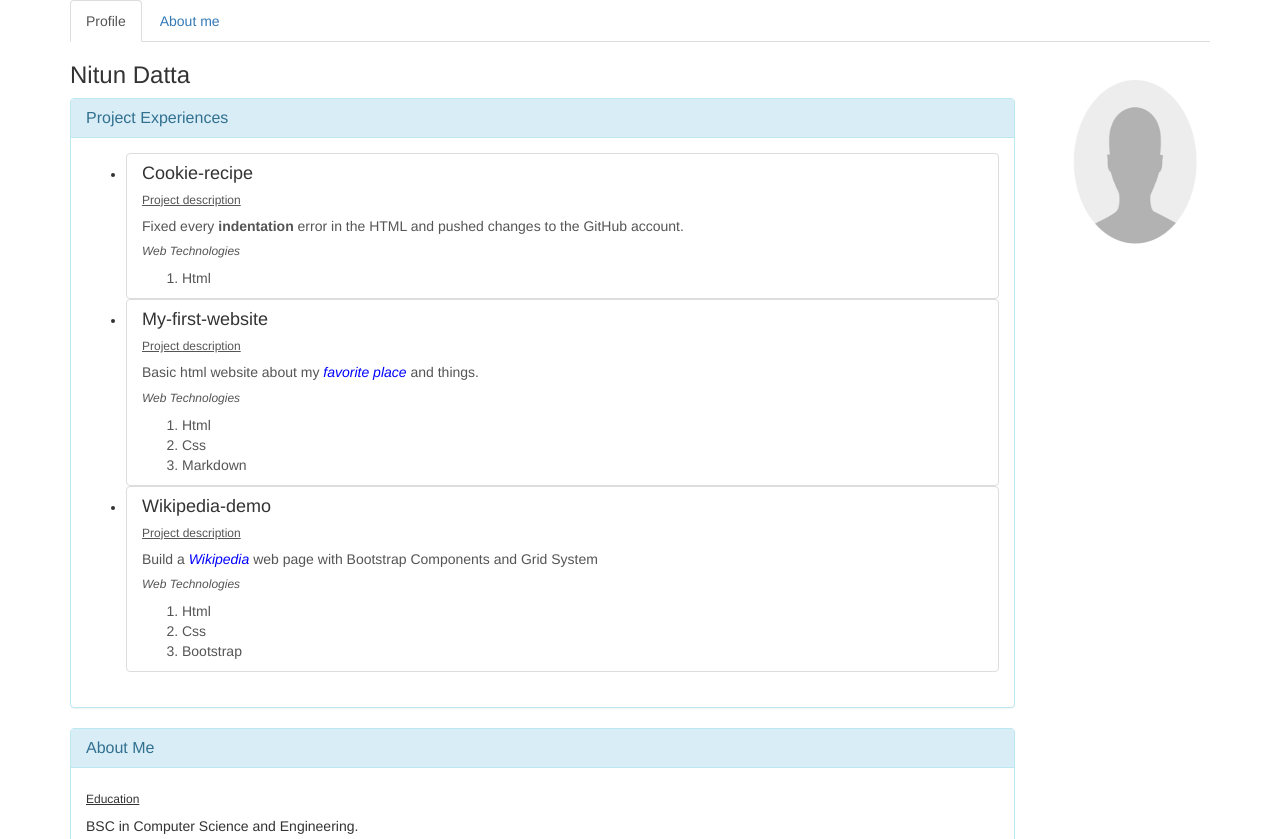
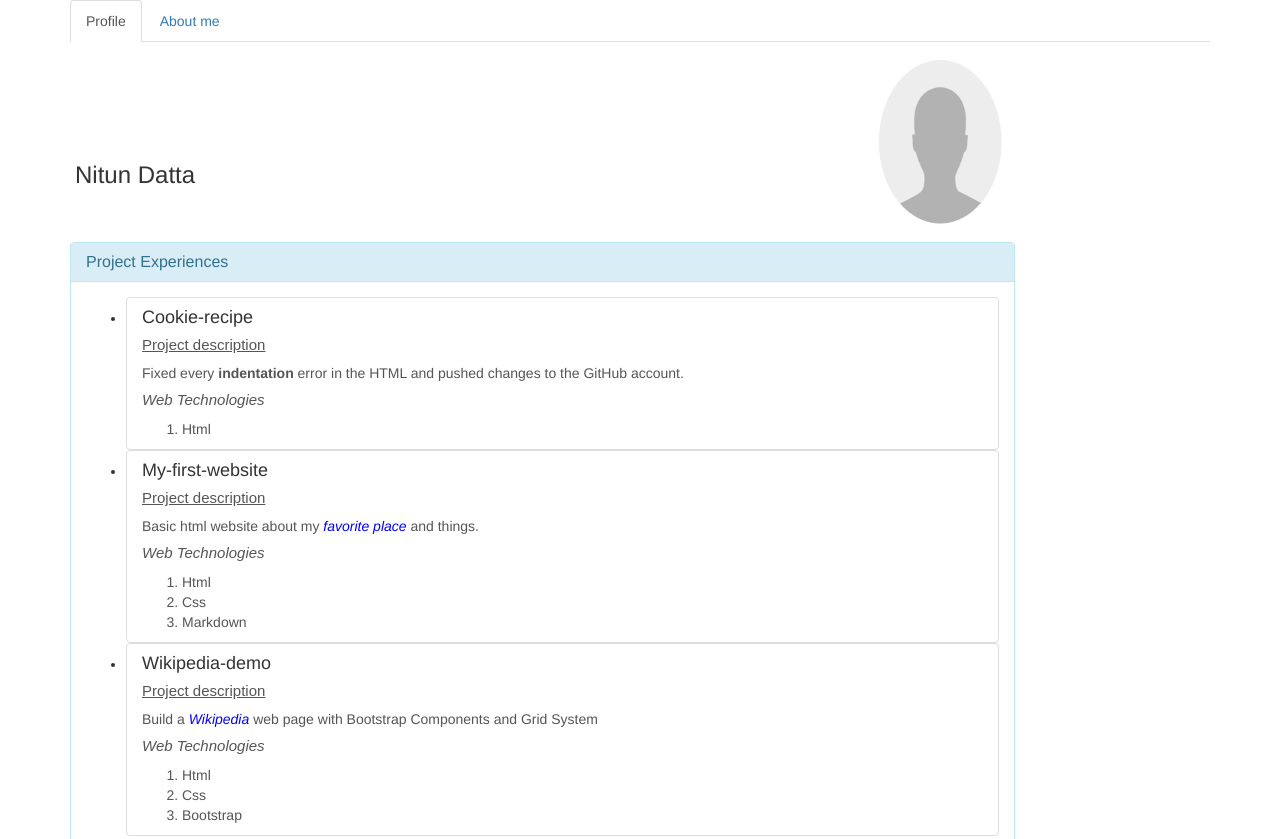
Before and after one commit to nitundatta8/portfolio, a plain HTML site: page index.html in a window 1280 px wide. Shown: the top 839 px of the page. Drawn offline with Linux system fonts and the light colour scheme.

Commit message:
add changes on intro and banner class

```diff
--- a/css/styles.css
+++ b/css/styles.css
@@ -1,9 +1,24 @@
 img{
-  float: right;
+
   height: 200px;
   width: 150px;
-  margin-bottom: 20px;
+
 }
+.banner{
+  float: right;
+}
+.intro{
+  float: left;
+  text-align: center;
+
+  padding: 10px;
+  margin-top: 40px;
+
+}
+/* .h3{
+  float: left;
+  font-size: 50px;
+} */
 .demo{
   color: blue;
   font-style: italic;
@@ -11,7 +26,7 @@ img{
 .demo:hover {
   background-color: rgb(154, 178, 197);
 }
-.panel-color{
-  border: rgb(83, 218, 166) solid 2px;
-  box-shadow: darkgray 2px;
+h6{
+  font-family: sans-serif;
+  font-size: 15px;
 }
--- a/index.html
+++ b/index.html
@@ -11,11 +11,26 @@
         <li role="presentation" class="active"><a href="#">Profile</a></li>
         <li role="presentation"><a href="#about-me">About me</a></li>
       </ul>
-      <div>
-         <img src="img/user.jpg" alt="image">
-         <h3>Nitun Datta</h3>
-         <!-- <img src="img/user.jpg" alt="image"> -->
+      <!-- intro  -->
+      <div class="row">
+        <div class="col-md-4 intro">
+          <div class="intro">
+            <h3>Nitun Datta</h3>
+           </div>
+        </div>
+         <!-- <div class="intro">
+          <h3>Nitun Datta</h3>
+         </div> -->
+        <div class="col-md-6">
+          <div class="banner">
+            <img src="img/user.jpg" alt="image">
+          </div>
+        </div>
+        <!-- <div class="banner">
+          <img src="img/user.jpg" alt="image">
+        </div>  -->
       </div>
+      <!-- intro  -->
       <!-- Project Experiences -->
       <div class="row">
         <div class="col-md-10">
```
Also changed, not shown: 1 other file.
